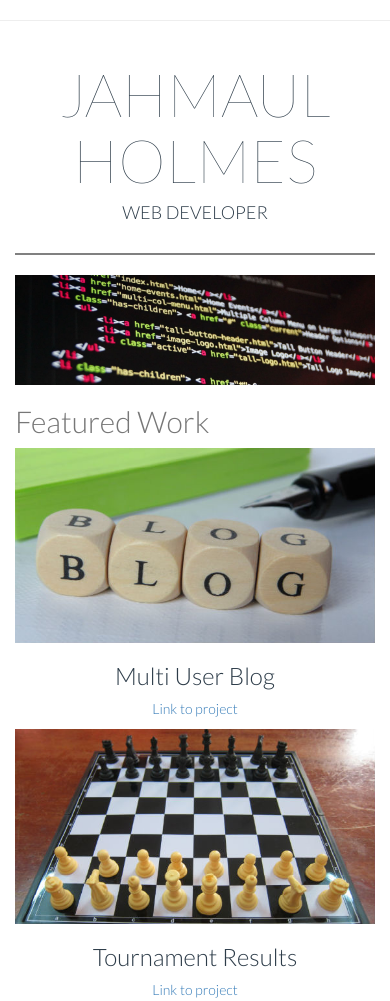
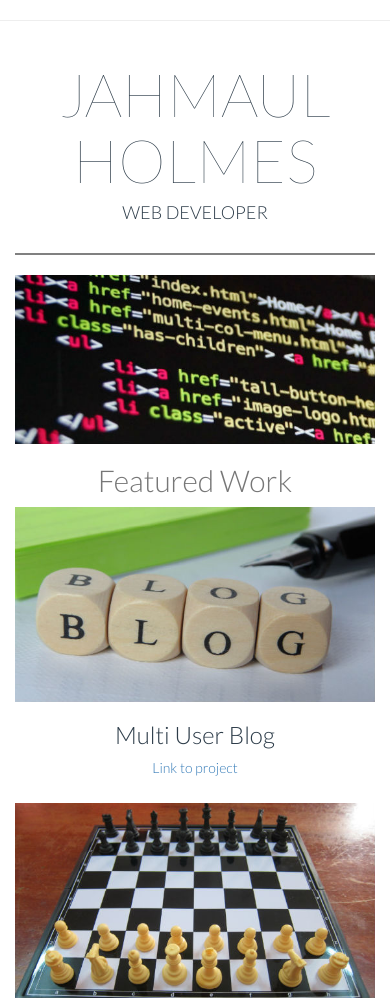
Before and after one commit to jholmes16/Portfolio, a plain HTML site: page index.html in a window 390 px wide. Shown: the top 1001 px of the page. Drawn offline with Linux system fonts and the light colour scheme.

Commit message:
Add at media tags

```diff
--- a/css/main.css
+++ b/css/main.css
@@ -38,6 +38,34 @@ hr.hrLine {
     margin-top: 20px;
 }
 
+.mobile {
+	display: none;
+}
+
+@media screen and (max-width: 991px) {
+	.mobile {
+		display: block;
+	}
+
+	.desktop {
+		display: none;
+	}
+
+	img {
+		display: block;
+		margin-left: auto;
+		margin-right: auto;
+	}
+
+	h2 {
+		text-align: center;
+	}
+
+	p {
+		padding-bottom: 15px;
+	}
+}
+
 @media screen and (max-width: 768px) {
     .logo {
         display: none;
--- a/index.html
+++ b/index.html
@@ -29,7 +29,12 @@
             </div>
             <div class="row">
                 <div class="col-md-12">
-                    <img src="images/banner.jpg" class="img-responsive">
+					<div class="desktop">
+						<img src="images/banner.jpg" class="img-responsive">
+					</div>
+					<div class="mobile">
+						<img src="images/bannerMobile.jpg" class="img-responsive">
+					</div>
                 </div>
             </div>
             <div class="row">
```
